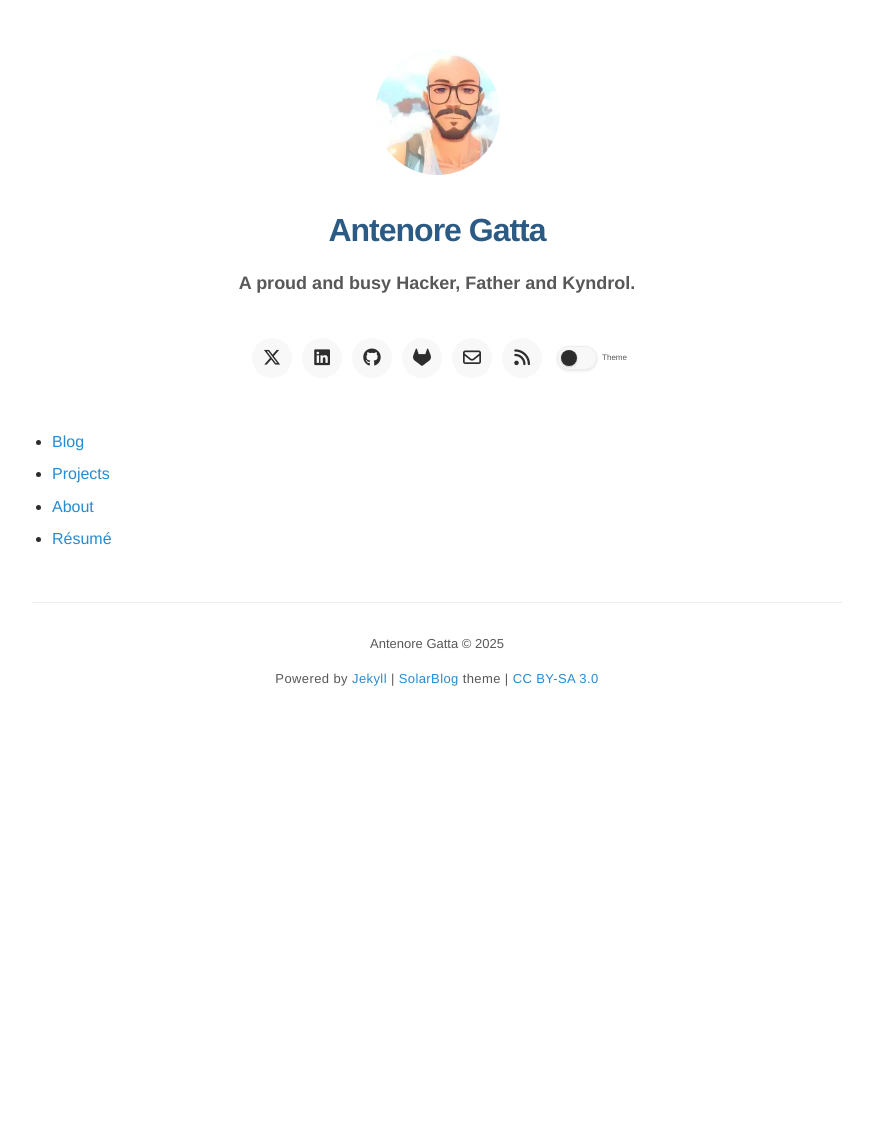
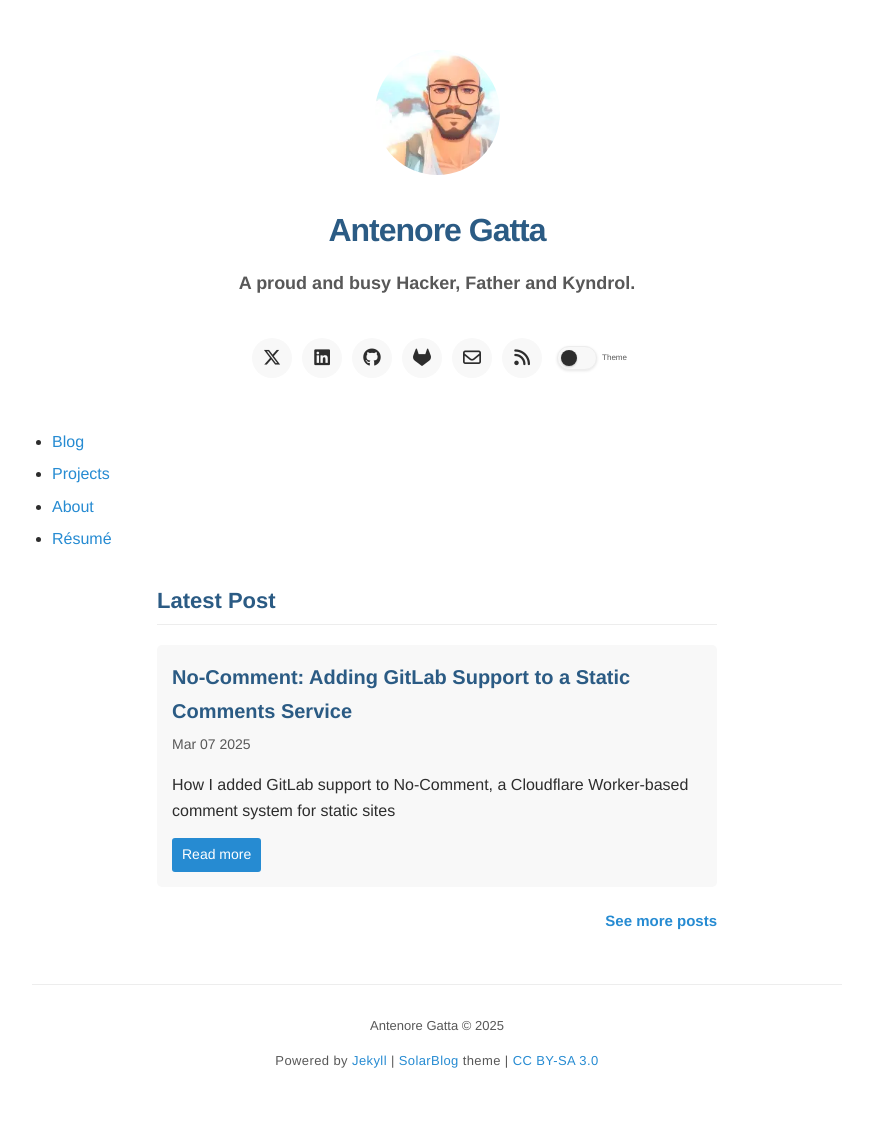
Before and after one commit to antenore/antenore.simbiosi.org, a Jekyll site: the page built from index.html, in a window 1280 px wide. Shown: the whole page, without its empty margins (203-1076 px from the left). Built offline with Jekyll 4.4.1, drawn with Linux system fonts in a browser that asks for light colours; nearby versions of some CDN libraries; before the commit the page ends 900 px from its top, so only the background shows below that.

````diff
--- a/_posts/2025-03-07-no-comment-commenting.md
+++ b/_posts/2025-03-07-no-comment-commenting.md
@@ -100,7 +100,7 @@
 
 With these changes in place, implementing comments on this blog was straightforward. I added a form at the bottom of each post:
 
-```html
+{% comment %}
 <form method="POST" action="{{ site.no_comment_url }}" id="comment-form">
   <input name="options[redirect]" type="hidden" value="{{ site.no_comment_redirect }}">
   <input name="options[slug]" type="hidden" value="{{ page.slug }}">
@@ -111,15 +111,25 @@
 
   <button type="submit">Post Comment</button>
 </form>
-```
+{% endcomment %}
 
-This submits to my Cloudflare Worker, which creates a merge request to add the comment as a data file in my GitLab repository. After I approve and merge the request, the comment appears on the site - no JavaScript required on the client side!
+<!-- Example of HTML form code (not interpreted by Jekyll) -->
+<form method="POST" action="[site.no_comment_url]" id="comment-form">
+  <input name="options[redirect]" type="hidden" value="[site.no_comment_redirect]">
+  <input name="options[slug]" type="hidden" value="[page.slug]">
+
+  <label>Name <input name="fields[name]" type="text" required></label>
+  <label>Email <input name="fields[email]" type="email" required></label>
+  <label>Message<textarea name="fields[message]" required></textarea></label>
+
+  <button type="submit">Post Comment</button>
+</form>
 
 ## The Results
 
 The implementation has been working flawlessly. Comments are submitted as data files, which Jekyll then renders alongside the post content:
 
-```html
+{% comment %}
 {% if site.data.comments[page.slug] %}
   <h2>Comments</h2>
   <div class="comments">
@@ -139,14 +149,30 @@
     {% endfor %}
   </div>
 {% endif %}
-```
+{% endcomment %}
 
-The beauty of this approach is its simplicity and robustness:
-
-1. No JavaScript dependencies or third-party services on the client side
-2. Comments are stored in my repository as simple data files
-3. I have complete moderation control through the merge request process
-4. The entire system is highly cacheable, keeping the site fast
+<!-- Example of comments rendering code (not interpreted by Jekyll) -->
+{% raw %}
+{% if site.data.comments[page.slug] %}
+  <h2>Comments</h2>
+  <div class="comments">
+    {% for comment_entry in site.data.comments[page.slug] %}
+    {% assign comment = comment_entry[1] %}
+      <div class="comment">
+        <div class="comment-header">
+          {{comment.name | strip_html}}
+          <span class="comment-date">
+            {{comment.date | date: "%B %d, %Y"}}
+          </span>
+        </div>
+        <div class="comment-content">
+          {{comment.message | strip_html | markdownify }}
+        </div>
+      </div>
+    {% endfor %}
+  </div>
+{% endif %}
+{% endraw %}
 
 ## Open Source Contribution
 
--- a/assets/css/main.scss
+++ b/assets/css/main.scss
@@ -552,6 +552,90 @@
   }
 }
 
+// Homepage latest post section styling
+.home-section {
+  margin: 3rem 0;
+  max-width: var(--content-width-normal);
+  margin-left: auto;
+  margin-right: auto;
+
+  h2 {
+    margin-bottom: 2rem;
+    border-bottom: 1px solid var(--border);
+    padding-bottom: 0.5rem;
+  }
+}
+
+.latest-post {
+  margin-bottom: 2rem;
+  padding: 1.5rem;
+  background-color: var(--background-alt);
+  border-radius: 5px;
+  transition: transform 0.2s ease, box-shadow 0.2s ease;
+
+  &:hover {
+    transform: translateY(-3px);
+    box-shadow: 0 5px 15px rgba(0, 0, 0, 0.1);
+  }
+
+  h3 {
+    margin-top: 0;
+    margin-bottom: 0.5rem;
+
+    a {
+      color: var(--primary);
+
+      &:hover {
+        color: var(--secondary);
+      }
+    }
+  }
+
+  .date {
+    display: block;
+    font-size: 1.4rem;
+    color: var(--text-light);
+    margin-bottom: 1.5rem;
+  }
+
+  .post-excerpt {
+    margin-bottom: 1.5rem;
+    color: var(--text-main);
+    line-height: 1.6;
+  }
+
+  .read-more {
+    display: inline-block;
+    padding: 0.5rem 1rem;
+    background-color: var(--accent);
+    color: white;
+    border-radius: 3px;
+    font-size: 1.4rem;
+    transition: background-color 0.2s ease;
+
+    &:hover {
+      background-color: var(--secondary);
+      text-decoration: none;
+    }
+  }
+}
+
+.see-more {
+  text-align: right;
+  margin-top: 1rem;
+
+  .see-more-link {
+    font-size: 1.5rem;
+    font-weight: var(--font-weight-bold);
+    color: var(--accent);
+
+    &:hover {
+      color: var(--secondary);
+      text-decoration: underline;
+    }
+  }
+}
+
 // Utility classes
 .text-center { text-align: center; }
 .clearfix::after {
--- a/index.html
+++ b/index.html
@@ -2,3 +2,27 @@
 layout: page
 title: Home
 ---
+
+<section class="home-section">
+    <h2>Latest Post</h2>
+    {% assign latest_post = site.posts | where: "category", "blog" | where_exp: "post", "post.hidden != true" | first %}
+    {% if latest_post %}
+        <div class="latest-post">
+            <h3><a href="{{ site.url }}{{ latest_post.url }}">{{ latest_post.title }}</a></h3>
+            <aside class="date"><time datetime="{{ latest_post.date | date:"%d-%m-%Y" }}">{{ latest_post.date | date: "%b %d %Y" }}</time></aside>
+            <div class="post-excerpt">
+                {% if latest_post.description %}
+                    {{ latest_post.description }}
+                {% else %}
+                    {{ latest_post.content | strip_html | truncatewords: 50 }}
+                {% endif %}
+            </div>
+            <a href="{{ site.url }}{{ latest_post.url }}" class="read-more">Read more</a>
+        </div>
+        <div class="see-more">
+            <a href="{{ site.url }}/blog" class="see-more-link">See more posts</a>
+        </div>
+    {% else %}
+        <p>No posts available yet.</p>
+    {% endif %}
+</section>
````
